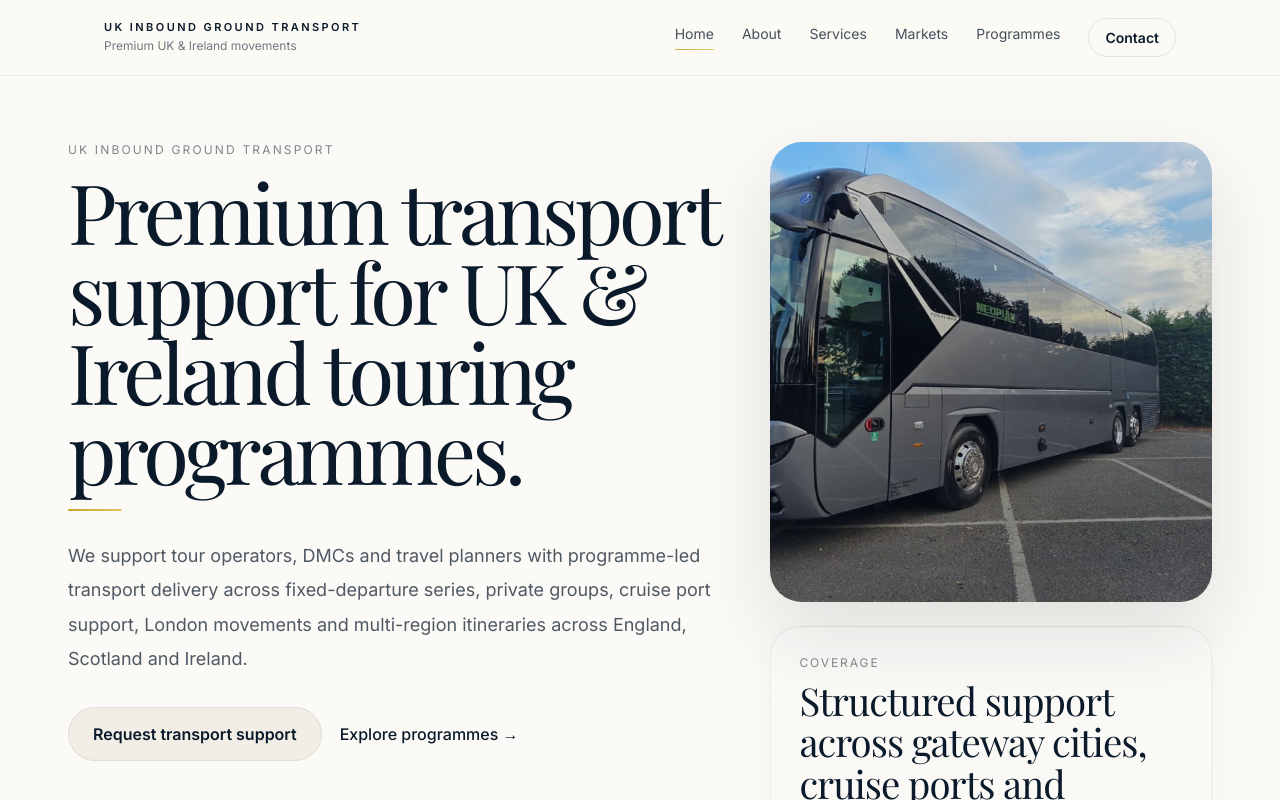
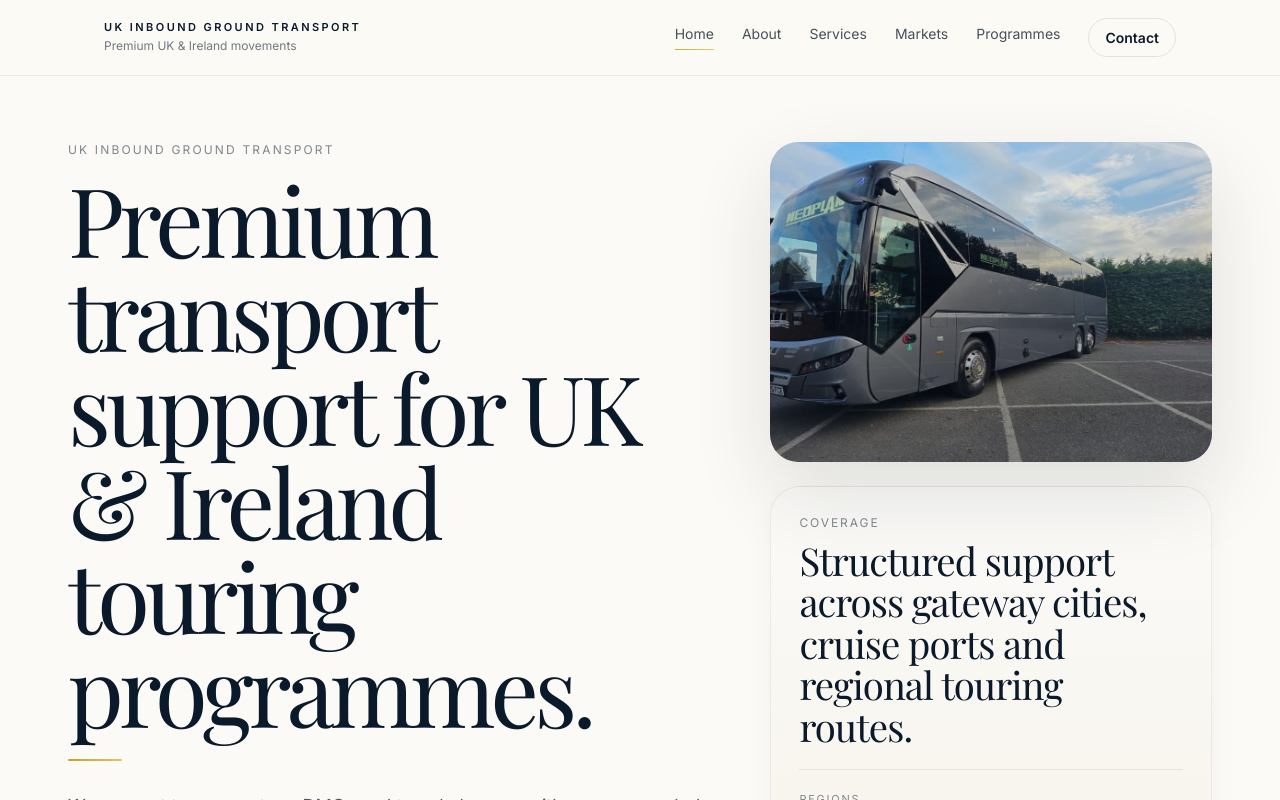
Before and after one commit to kandiahtk-crypto/Project-, a Next.js app: page / in a window 1280 px wide. Shown: the top 800 px of the page. Built offline with nearby package versions, Linux system fonts and the light colour scheme; a web font is replaced by a local one.

Commit message:
Update page.tsx

```diff
--- a/src/app/page.tsx
+++ b/src/app/page.tsx
@@ -154,8 +154,8 @@ export default function HomePage() {
                 </div>
               </div>
 
-              <div>
-                <div style={heroImageWrap} className="luxury-card">
+              <div style={heroVisualWrap}>
+                <div style={heroImageWrap} className="hero-image luxury-card">
                   <img
                     src="/hero-coach.png"
                     alt="Luxury UK touring coach"
@@ -442,16 +442,22 @@ const heroShell: CSSProperties = {
 
 const heroGrid: CSSProperties = {
   display: "grid",
-  gap: 40,
-  alignItems: "stretch",
+  gridTemplateColumns: "1fr",
+  gap: 32,
+  alignItems: "start",
+};
+
+const heroVisualWrap: CSSProperties = {
+  display: "flex",
+  flexDirection: "column",
+  gap: 24,
 };
 
 const heroImageWrap: CSSProperties = {
   position: "relative",
-  height: "460px",
-  borderRadius: "32px",
+  height: 320,
+  borderRadius: "28px",
   overflow: "hidden",
-  marginBottom: 24,
   boxShadow: "0 30px 80px rgba(11,26,43,0.12)",
 };
 
@@ -505,10 +511,10 @@ const sectionLabel: CSSProperties = {
 };
 
 const heroTitle: CSSProperties = {
-  margin: "14px 0 18px",
+  margin: "14px 0 24px",
   maxWidth: 760,
-  fontSize: "clamp(3rem, 6.5vw, 6rem)",
-  lineHeight: 0.96,
+  fontSize: "clamp(2.7rem, 10vw, 6rem)",
+  lineHeight: 0.98,
   letterSpacing: "-0.05em",
   fontWeight: 400,
   fontFamily: "var(--font-serif)",
```
